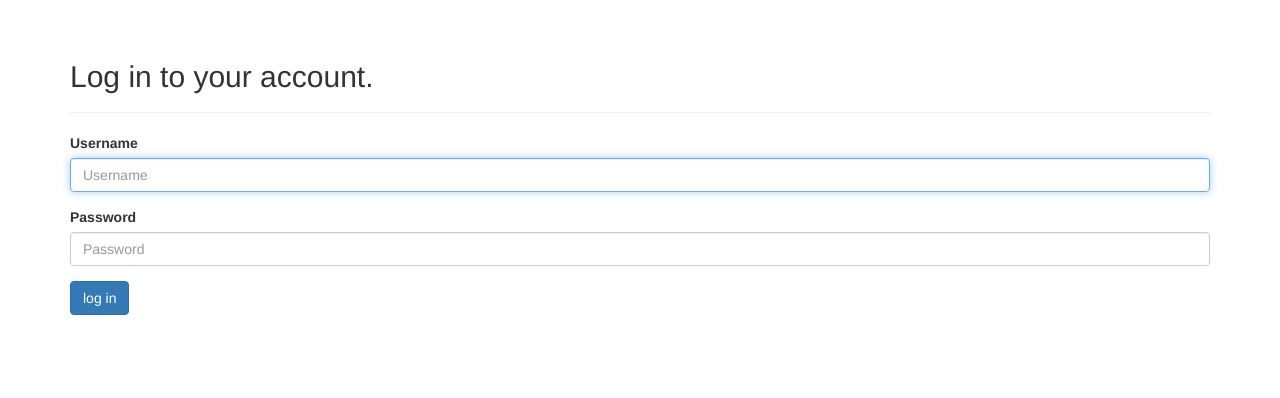
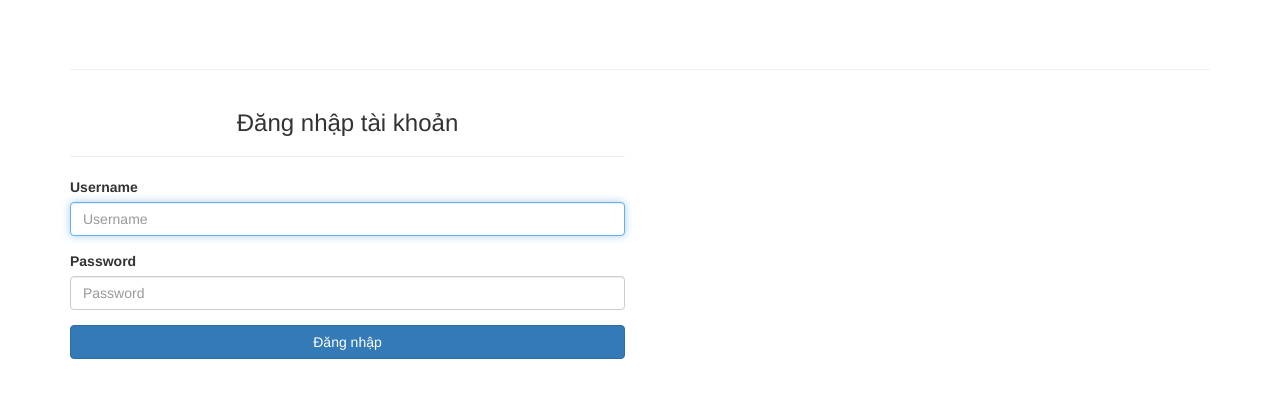
Before and after one commit to Hoaba-clouch/learning-log, a Django app: page /users/login/ in a window 1280 px wide. Shown: the part 51-449 px from the top of the page. Run offline with Django 3.2, Linux system fonts and the light colour scheme; some libraries are stand-ins or nearby versions.

Commit message:
them style

```diff
--- a/learning_log/settings.py
+++ b/learning_log/settings.py
@@ -54,6 +54,7 @@
     'django.contrib.staticfiles',
 
     # My apps
+
     'learning_logs',
     'users',
     'bootstrap3',
@@ -156,7 +157,7 @@
 
   # Allow only Heroku to host the project.
   ALLOWED_HOSTS = ['learning-log.herokuapp.com']
-  DEBUG = False
+  DEBUG = True
 
   # Allow all host headers.
   ALLOWED_HOSTS = ['*']
--- a/learning_logs/templates/learning_logs/base.html
+++ b/learning_logs/templates/learning_logs/base.html
@@ -1,5 +1,5 @@
 {% load bootstrap3 %}
-
+{% load static %}
 <!DOCTYPE html>
 <html lang="en">
 	<head>
@@ -10,6 +10,7 @@
 		<title>Learning Log</title>
 
 		{% bootstrap_css %}
+		<link rel="stylesheet" href="{% static 'learning_logs/css/style.css' %}">
 		{% bootstrap_javascript %}
 
 	</head>
@@ -57,7 +58,8 @@
 			</div>
 
 		</div> <!-- /container -->
-{% load static %}
+
+
 <div class="modal fade" id="confirmDeleteModal" tabindex="-1" role="dialog" aria-labelledby="deleteModalLabel" aria-hidden="true">
   <div class="modal-dialog" role="document">
     <div class="modal-content">
--- a/users/templates/users/login.html
+++ b/users/templates/users/login.html
@@ -2,12 +2,21 @@
 {% load bootstrap3 %}
 
 {% block header %}
-	<h2>Log in to your account.</h2>
     {% endblock header %}
 
 {% block content %}
+
+    <div class="row">
+        <div class="col-md-6 offset-md-3 mt-5">
+
+            <div class="card p-4">
+                <h3 class="card-title text-center">Đăng nhập tài khoản</h3>
+                <hr>
+
                 {% if form.errors %}
-    <p>Your username and password didn't match. Please try again.</p>
+                    <div class="alert alert-danger" role="alert">
+                        <p>Tên người dùng hoặc mật khẩu không khớp. Vui lòng thử lại.</p>
+                    </div>
                 {% endif %}
 
                 <form method="post" action="{% url 'users:login' %}" class="form">
@@ -15,10 +24,16 @@
 
                     {% bootstrap_form form %}
 
+                    <div class="text-center">
                         {% buttons %}
-		<button name="submit" class="btn btn-primary">log in</button>
+                            <button name="submit" class="btn btn-primary btn-block">Đăng nhập</button>
                         {% endbuttons %}
+                    </div>
 
                     <input type='hidden' name='next' value="{% url 'learning_logs:index' %}" />
                 </form>
+            </div>
+
+        </div>
+    </div>
     {% endblock content %}
```
Also changed, not shown: users/templates/users/register.html (+28 -7 lines), learning_logs/static/learning_logs/css/style.css (added). Lines whose indentation alone changed are shown as unchanged.
